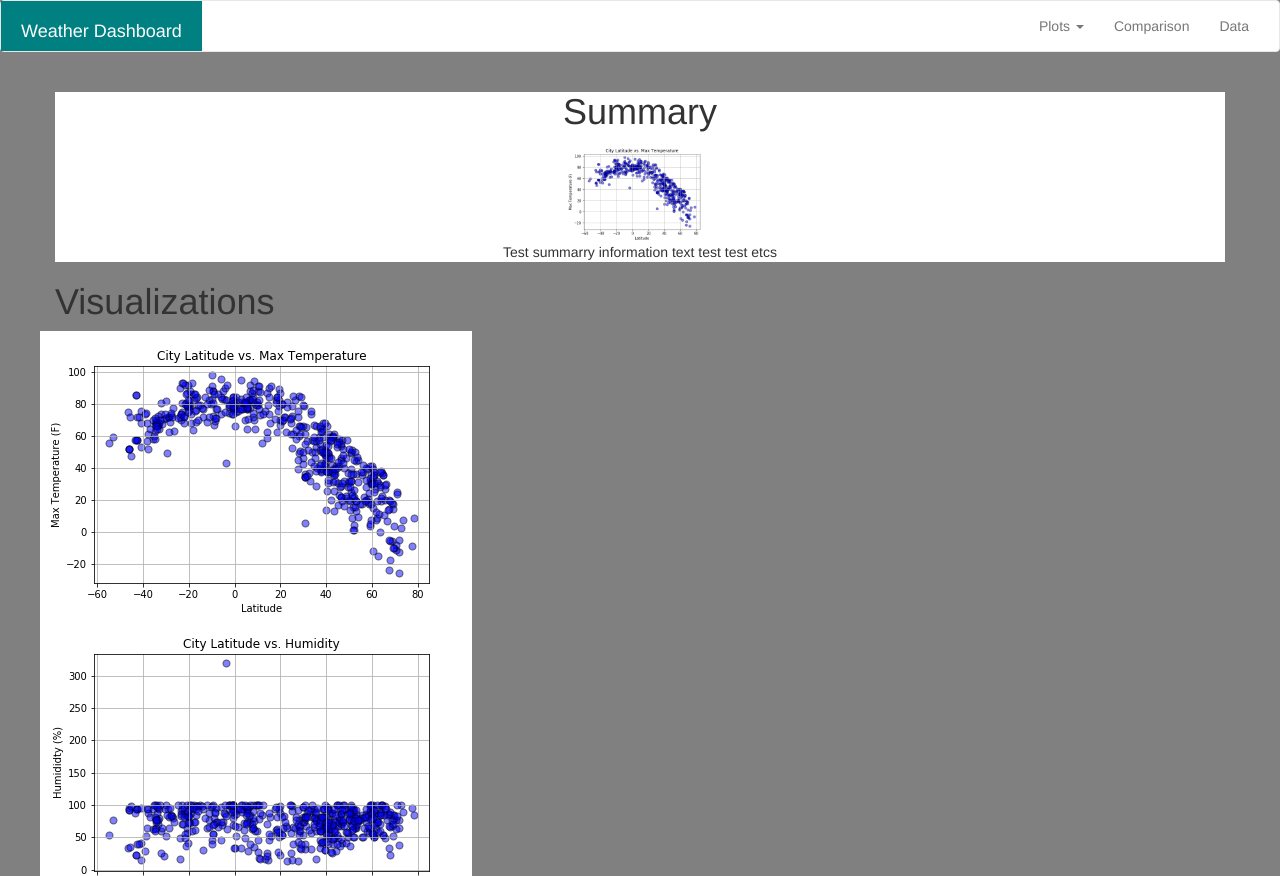
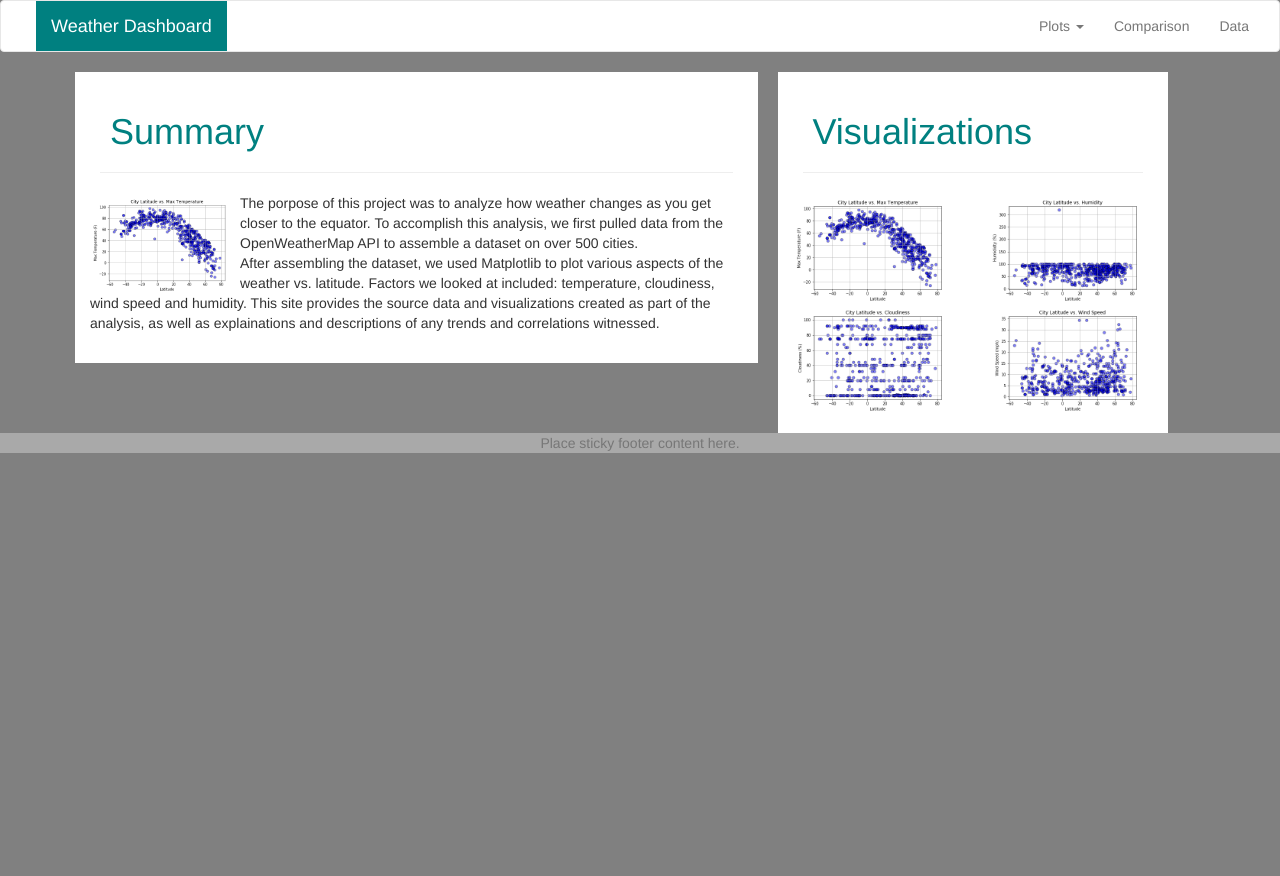
Before and after one commit to jhills5821/Web-Visulization, a plain HTML site: page index.html in a window 1280 px wide. Shown: the top 876 px of the page. After the commit the page ends 800 px from the top, so only its background shows below. Drawn offline with nearby package versions, Linux system fonts and the light colour scheme.

Commit message:
more work completed

```diff
--- a/index.html
+++ b/index.html
@@ -21,7 +21,7 @@
                 <span class="icon-bar"></span>
                 <span class="icon-bar"></span>
                 </button>
-                <a class="navbar-brand" id = "headline" href="#">Weather Dashboard</a>
+                <a class="navbar-brand" id = "headline" href="index.html">Weather Dashboard</a>
             </div>
 
       <!-- Collect the nav links, forms, and other content for toggling -->
@@ -31,10 +31,10 @@
                     <li class="dropdown">
                         <a href="#" class="dropdown-toggle" data-toggle="dropdown" role="button" aria-haspopup="true" aria-expanded="false">Plots <span class="caret"></span></a>
                         <ul class="dropdown-menu">
-                            <li><a href="#">Action</a></li>
-                            <li><a href="#">Another action</a></li>
-                            <li><a href="#">Something else here</a></li>
-                            <li><a href="#">Separated link</a></li>
+                            <li><a href="max-temp.html">Max Temperature</a></li>
+                            <li><a href="humidity.html">Humidity</a></li>
+                            <li><a href="cloudiness.html">Cloudiness</a></li>
+                            <li><a href="wind-speed.html">Wind Speed</a></li>
                         </ul>
                     </li>
                     <li><a href="comparison.html">Comparison</a></li>
@@ -50,55 +50,62 @@
         <!-- First Row -->
         <div class="row">
             <!-- First (and only column) -->
-            <div class="col-8">
-
-                <div class = "box" id="navdetail">
+            <div class="col-md-7" id="box_detail">
+                <div class = "box">
                     <h1>Summary</h1>
-                    <img src="Figures/City Latitude vs. Max Temperature.png" width="150" height="100"> <p>Test summarry information text test test etcs</p>
+                    <hr>
+                    <article>
+                        <p><img id="img_float" src="Figures/City Latitude vs. Max Temperature.png" width="150" height="100" > The porpose of this project was to analyze how weather changes as you get closer to the equator. To accomplish this analysis, we first pulled data from the OpenWeatherMap API to assemble a dataset on over 500 cities. <br>After assembling the dataset, we used Matplotlib to plot various aspects of the weather vs. latitude. Factors we looked at included: temperature, cloudiness, wind speed and humidity. This site provides the source data and visualizations created as part of the analysis, as well as explainations and descriptions of any trends and correlations witnessed.</p>
+                    </article>
                 </div>
             </div>
-            <div class="col-4">
 
-                <h1>Visualizations</h1>
-                <span class="border-bottom"></span>
+            <div class="col-md-4" id="box_detail" >
+                <div class="box" >
+                    <h1>Visualizations</h1>
+                    <hr>
+                    <span class="border-bottom"></span>
+                </div>
                 <div class="row">
-                    <div class="col-2">
-                        <div class = "box">
+                    <div class="col-sm-3 col-md-6">
+                        <div class = "box" >
                             <a href="max-temp.html">
                             <img src="Figures/City Latitude vs. Max Temperature.png" class="img-responsive">
                             </a>
                         </div>
                     </div>
-                    <div class="col-2">
-                        <div class = "box">
+                    <div class="col-sm-3 col-md-6">
+                        <div class = "box" >
                             <a href="humidity.html">
                             <img src="Figures/City Latitude vs. Humidity.png" class="img-responsive">
                             </a>
                         </div>
                     </div>
 
-                </div>
-                <div class="row">
-                    <div class="col-2">
-                        <div class = "box">
+
+
+                    <div class="col-sm-3 col-md-6">
+                        <div class = "box" >
                             <a href="cloudiness.html">
                             <img src="Figures/City Latitude vs. Cloudiness.png" class="img-responsive">
                             </a>
                         </div>
                     </div>
-                    <div class="col-2">
+                    <div class="col-sm-3 col-md-6">
                         <div class="box" >
                             <a href="wind-speed.html">
                             <img src="Figures/City Latitude vs. Wind Speed.png" class="img-responsive">
                             </a>
                         </div>
                     </div>
+                </div>
 
-                </div>
             </div>
         </div>
     </div>
-
-    <nav class="navbar fixed-bottom navbar-light bg-light">
-        <a class="navbar-brand"  href="#">Fixed bottom</a>
-    </nav>
+    <footer class="footer">
+            <div class="container-float" id="navbar_bottom">
+                <span class="text-muted">Place sticky footer content here.</span>
+            </div>
+    </footer>
+</body>
--- a/style.css
+++ b/style.css
@@ -1,30 +1,41 @@
 /* Giving our navbar some padding and a background color */
-
-#headline {
-    background: teal;
-    padding: 20px;
-    color: #fff;
+#bodycolor {
+    background: gray;
 }
 
 #navdetail {
     background: white;
     text-align:center
 }
-.navdetail {
-    text-align: left;
+
+#headline {
+    background: teal;
+    margin-left: 20px;
+    color: #fff;
+}
+#img_float {
+    float:left;
+}
+h1 {
+    color: teal;
+    font: "comic sans ms", cursive, sans-serif;
+    padding-left: 20px;
+    padding-top: 20px;
+}
+#box_detail {
+    background: white;
+    padding-bottom: 20px;
+    margin-left: 20px;
+}
+hr {
+    display: block;
+    color: black;
+    margin-left: 10px;
+    margin-right: 10px;
 }
 
-#bodycolor {
-    background: gray;
+#navbar_bottom {
+    color: white;
+    background: darkgray;
+    text-align:center;
 }
-
-#boxpadding {
-    padding: 20px 20px 20px 20px;
-    background: white;
-}
-.h1 {
-    color: teal;
-    background: white;
-    font: "comic sans ms", cursive, sans-serif;
-    padding-right: 20px
-}
```
